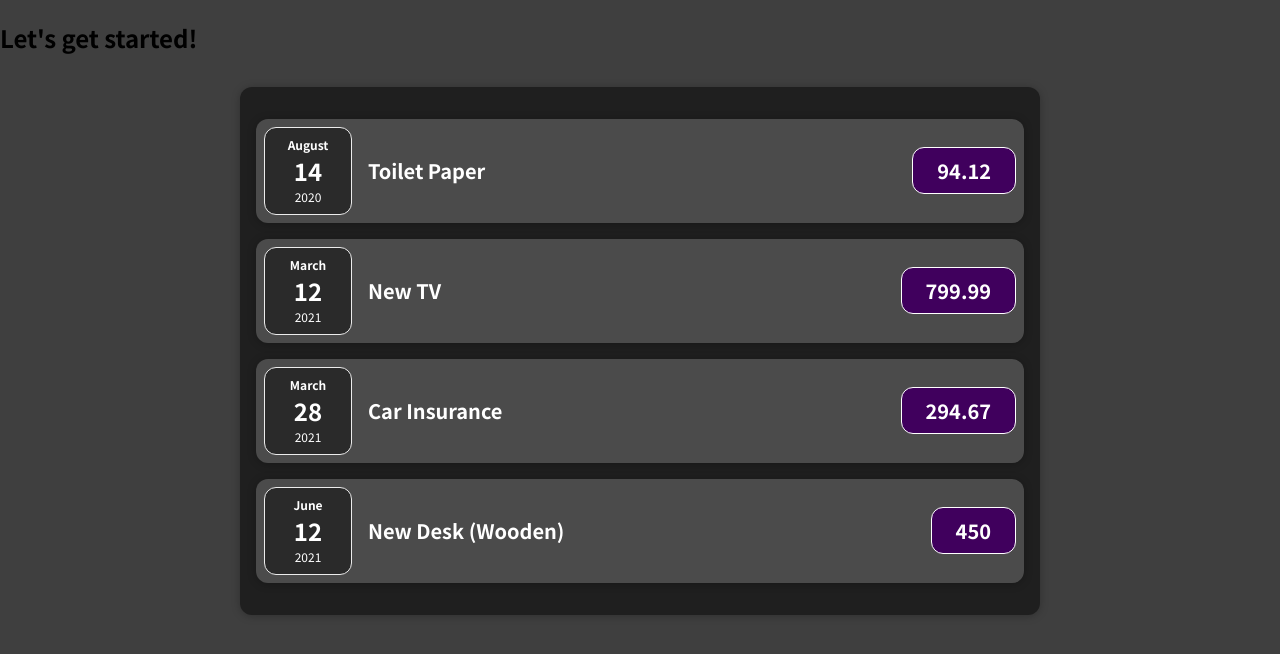
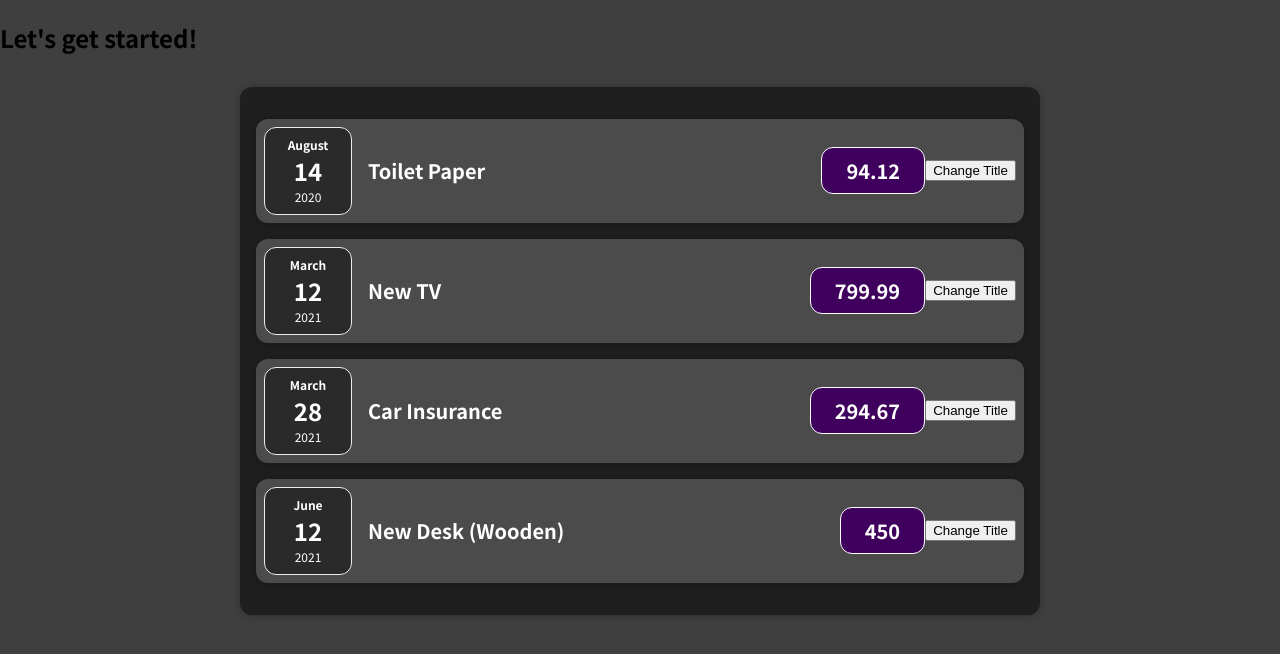
Before and after one commit to gralka/how-i-learned-react, a React (Create React App) app: page / in a window 1280 px wide. Shown: the top 654 px of the page. Built offline with nearby package versions, Linux system fonts and the light colour scheme.

Commit message:
Implement useState to update values

```diff
--- a/src/components/Expenses/ExpenseItem.js
+++ b/src/components/Expenses/ExpenseItem.js
@@ -1,15 +1,24 @@
+import { useState } from 'react';
+
 import Card from '../UI/Card';
 import ExpenseDate from './ExpenseDate';
 import './ExpenseItem.css';
 
 const ExpenseItem = (props) => {
+  const [ title, setTitle] = useState(props.title);
+
+  const clickHandler = () => {
+    setTitle("Updated Title!");
+  };
+
   return (
     <Card className="expense-item">
       <ExpenseDate date={props.date} />
       <div className="expense-item__description">
-        <h2>{props.title}</h2>
+        <h2>{title}</h2>
         <div className="expense-item__price">{props.price}</div>
       </div>
+      <button onClick={clickHandler}>Change Title</button>
     </Card>
   );
 }
```
